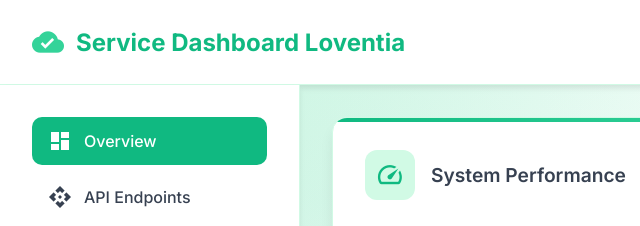
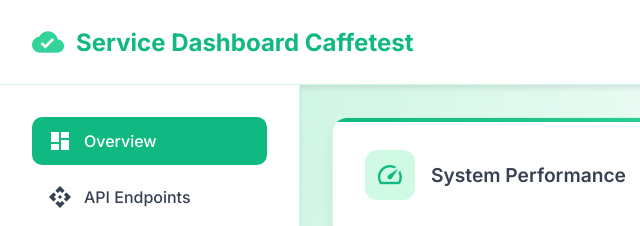
Before and after one commit to GyanaprakashKhandual/CaffeTest-web, a website: page public/index.html in a window 1280 px wide. Shown: the top 226 px of the page, 0-640 px from the left. Drawn offline with Linux system fonts and the light colour scheme.

Commit message:
Server working fine

```diff
--- a/config/DB.js
+++ b/config/DB.js
@@ -5,7 +5,6 @@ const connectDB = async () => {
         const conn = await mongoose.connect(process.env.MONGO_URI);
         console.log('MongoDB connected successfully on cloud')
         console.log(`Host: ${conn.connection.host}`);
-        console.log(`Database: ${conn.connection.name}`);
     } catch (error) {
         console.error('\nInternal Database Error');
         console.error(`Error Message: ${error.message}`);
--- a/public/index.html
+++ b/public/index.html
@@ -4,7 +4,7 @@
 <head>
     <meta charset="UTF-8">
     <meta name="viewport" content="width=device-width, initial-scale=1.0">
-    <title>Backend Service Dashboard Of Loventia</title>
+    <title>Backend Service Dashboard Of Caffetest</title>
     <link href="https://fonts.googleapis.com/css2?family=Inter:wght@300;400;500;600;700&display=swap" rel="stylesheet">
     <link href="https://fonts.googleapis.com/icon?family=Material+Icons" rel="stylesheet">
     <link rel="shortcut icon" href="https://ddi-dev.com/uploads/backend-is.png" type="image/x-icon">
@@ -546,7 +546,7 @@
         <header class="header">
             <div class="logo">
                 <span class="material-icons">cloud_done</span>
-                 Service Dashboard Loventia
+                 Service Dashboard Caffetest
             </div>
             <div class="status-indicator">
                 <span class="material-icons">check_circle</span>
```
